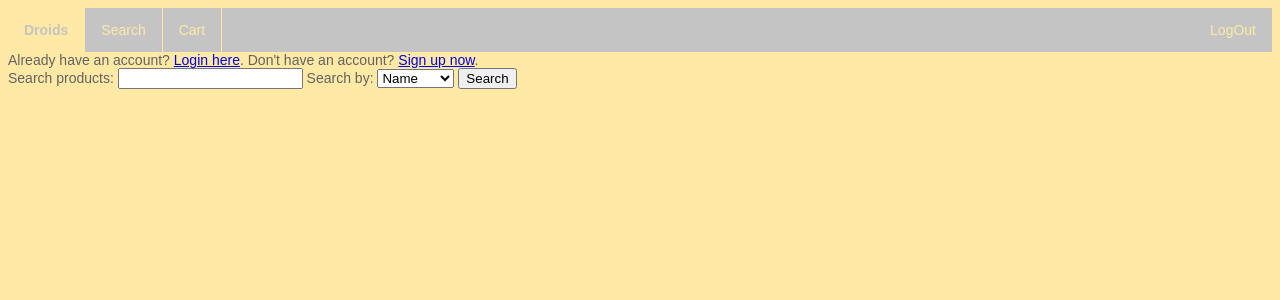
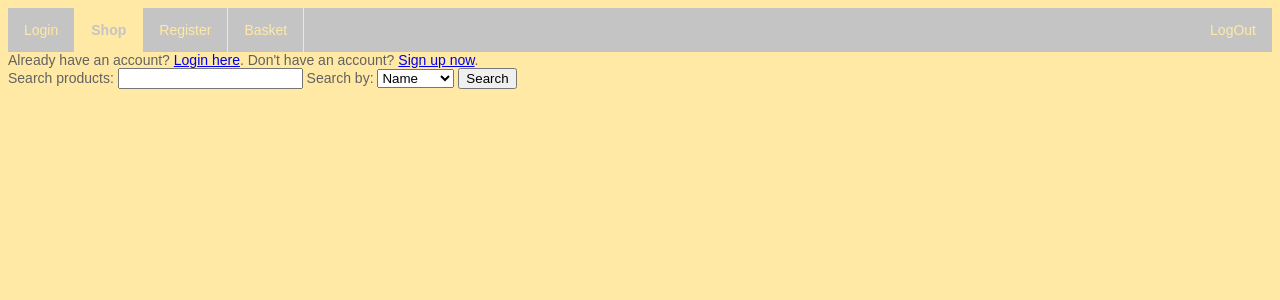
Before and after one commit to Azukawa/php_rush00, a PHP site: page /landing_page.php in a window 1280 px wide. Shown: the top 300 px of the page. Run offline with PHP 8.4, Linux system fonts and the light colour scheme.

Commit message:
wellcome.php, landing_php.php, now include updated navbar

```diff
--- a/landing_page.php
+++ b/landing_page.php
@@ -16,12 +16,13 @@ if(isset($_SESSION["loggedin"]) && $_SESSION["loggedin"] === true)
 			<link rel="stylesheet" href="rush.css">
 	</head>
 	<body>
-		<ul>
-			<li><a class="active"  href="#droids">Droids</a></li>
-			<li><a href="#search">Search</a></li>
-			<li><a href="#cart">Cart</a></li>
-			<li style="float:right"><a href="#logout">LogOut</a></li>
-		</ul>
+	<ul>
+	<li><a href="login.php">Login</a></li>
+	<li><a class="active "href="landing_page.php">Shop</a></li>
+	<li><a href="register.php">Register</a></li>
+	<li><a href="view_basket.php">Basket</a></li>
+	<li style="float:right"><a href="logout.php">LogOut</a></li>
+	</ul>
 		<span>Already have an account? <a href="login.php">Login here</a>.</span>
 		<span>Don't have an account? <a href="register.php">Sign up now</a>.</span>
 		<form action="search_product.php" method="POST">
```
Also changed, not shown: welcome.php (+66 -4 lines).
